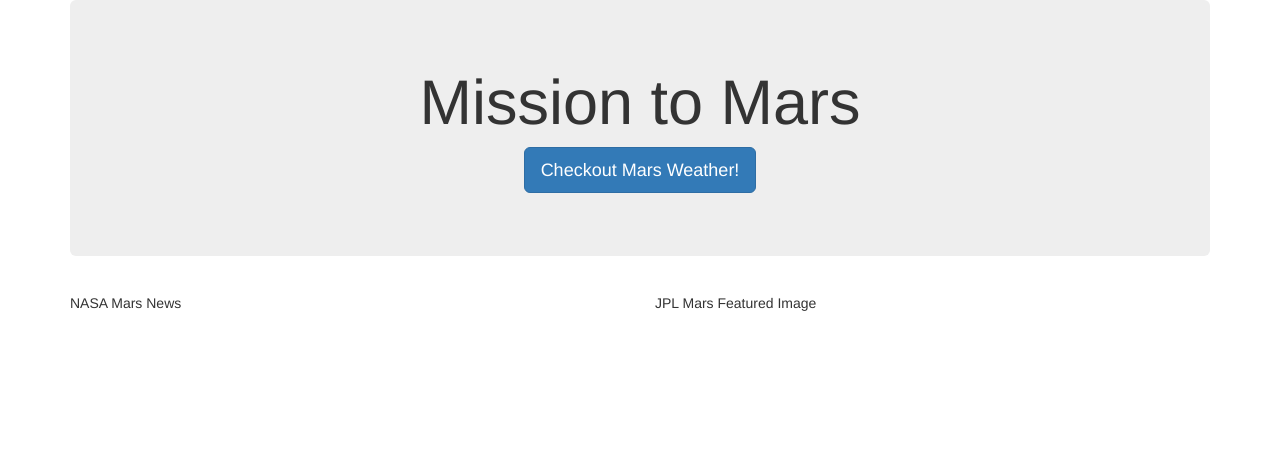
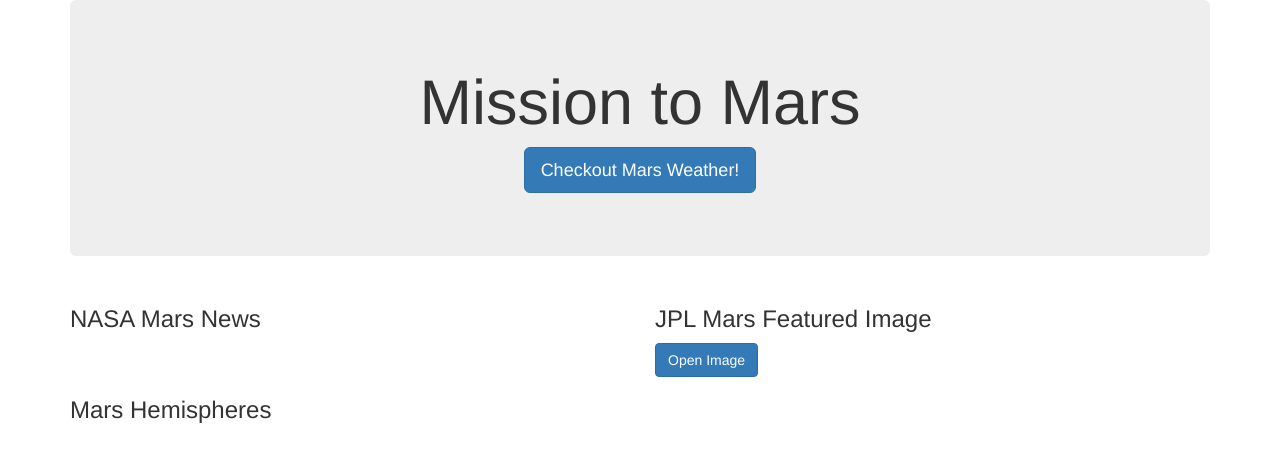
Before and after one commit to kamalnyc17/web-scraping-challenge, a Flask app: template Templates/index.html in a window 1280 px wide. Shown: the top 462 px of the page. Run offline with Flask 2, Linux system fonts and the light colour scheme; the template is opened without the code that fills it, so the values that code supplies are empty; some libraries are stand-ins or nearby versions.

Commit message:
updated html

```diff
--- a/Templates/index.html
+++ b/Templates/index.html
@@ -23,8 +23,8 @@
             <div class="col-sm-6">
                 <div class="card">
                     <div class="card-body">
-                        <h5 class="card-title">NASA Mars News</h5>
-                        <p class="card-text">{{listings.news_title}}</p>
+                        <h3 class="card-title">NASA Mars News</h3>
+                        <h4 class="card-text">{{listings.news_title}}</h4>
                         <p class="card-text">{{listings.news_body}}</p>
                     </div>
                 </div>
@@ -33,15 +33,27 @@
             <div class="col-sm-6">
                 <div class="card">
                     <div class="card-body">
-                        <h5 class="card-title">JPL Mars Featured Image</h5>
+                        <h3 class="card-title">JPL Mars Featured Image</h3>
                         <p class="card-text">{{listings.full_image_url}}</p>
+                        <a href="{{listings.full_image_url}}" target="_blank" class="btn btn-primary">Open Image</a>
                     </div>
                 </div>
             </div>
-
-
-
-
+        </div>
+        <div class="row">
+            <!-- Mars Hemispheres -->
+            <div class="col-sm-6">
+                <div class="card">
+                    <div class="card-body">
+                        <h3 class="card-title">Mars Hemispheres</h3>
+                        {% for item in listings.hemisphere_image_urls %}
+                        <p class="card-text">{{item.title}}</p>
+                        <p class="card-text">{{item.img_url}}</p>
+                        <b><a href="{{item.img_url}}" target="_blank" class="card-link">Open Image</a></b>
+                        {% endfor %}
+                    </div>
+                </div>
+            </div>
         </div>
 </body>
 
```
Also changed, not shown: scrape_mars.py (+13 -1 lines), 1 other file.
